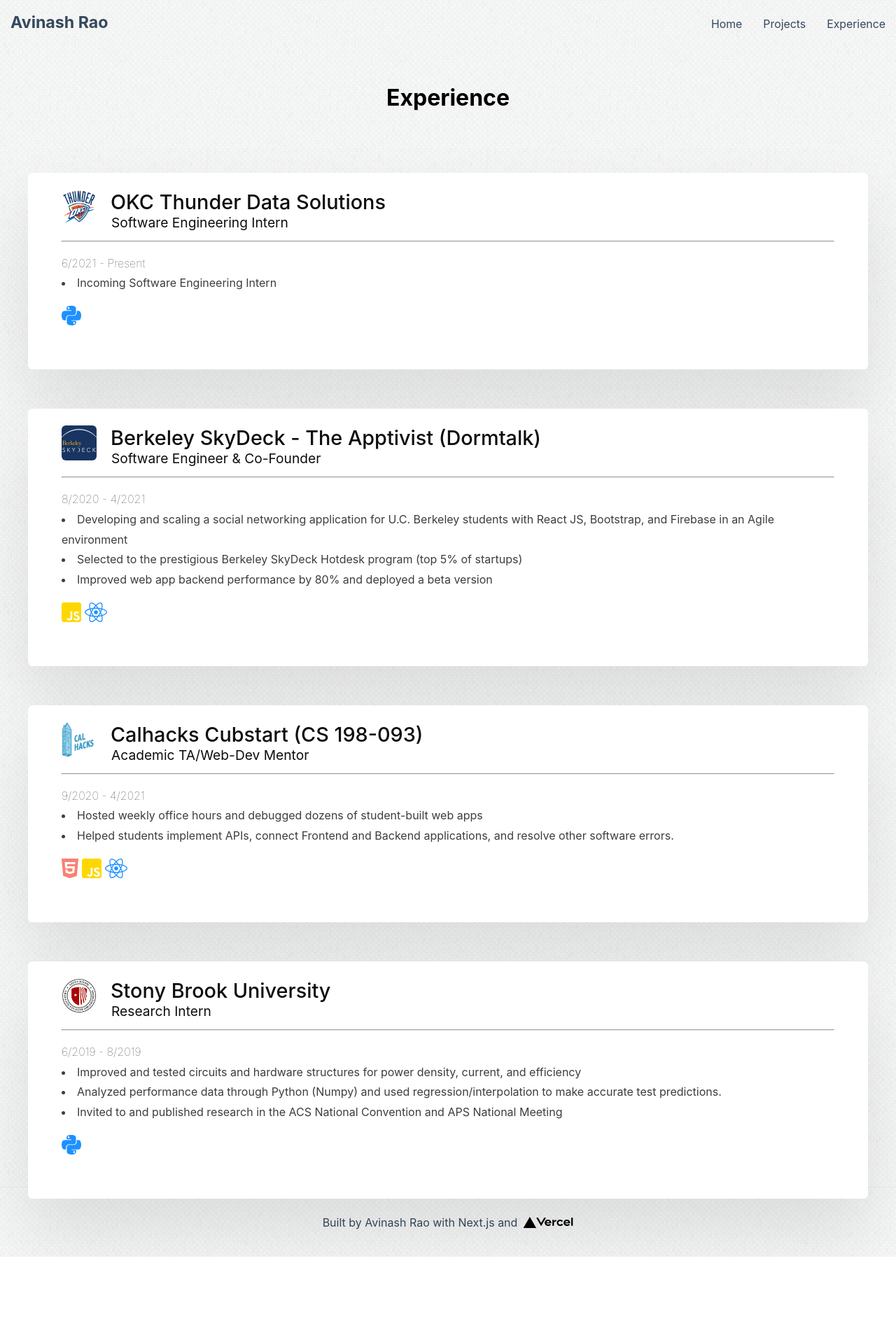
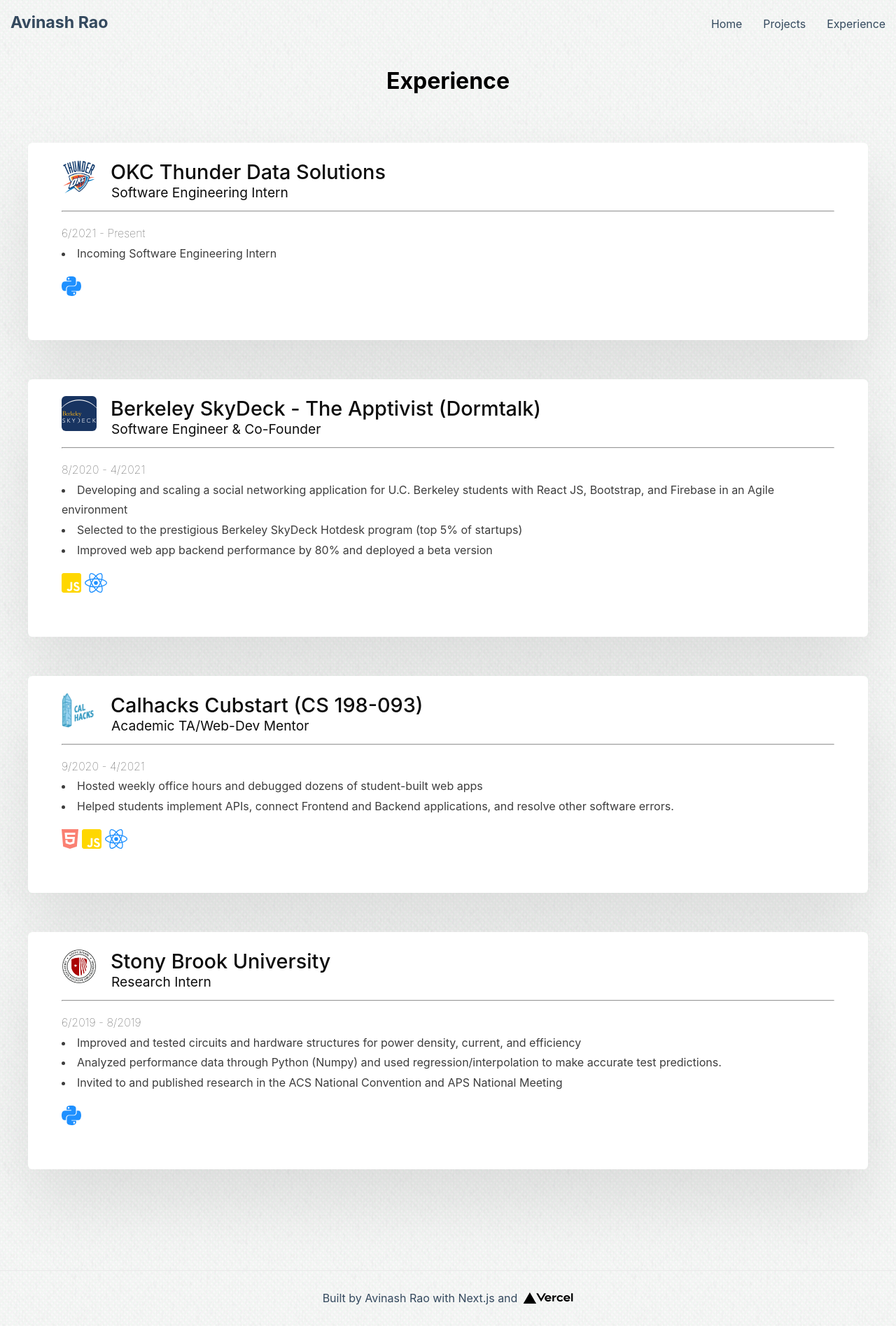
Before and after one commit to avinashrao2002/portfolio, a Next.js app in the folder portfolio/: page /experience in a window 1280 px wide. Shown: the whole page at 70% size. Before the commit the page ends 1796 px from the top, so only its background shows below. Built offline with nearby package versions, Linux system fonts and the light colour scheme.

Commit message:
Container is flex now

```diff
--- a/portfolio/components/Navbar.js
+++ b/portfolio/components/Navbar.js
@@ -8,7 +8,7 @@
         style={{
           width: "100%",
           maxWidth: "100%",
-          position: "absolute",
+          position: "relative",
           zIndex: 99,
         }}
       >
--- a/portfolio/pages/experience.js
+++ b/portfolio/pages/experience.js
@@ -13,19 +13,16 @@
         <div className={styles.container}>
           <Head>
             <title>Avinash Rao's Portfolio - Experience</title>
-            <meta name="description" content="Built With Next.js" />
+            <meta
+              name="viewport"
+              content="width=device-width, initial-scale=1.0"
+            />
             <link rel="icon" href="/favicon.ico" />
           </Head>
-          <main
-            className={styles.main}
-            style={{ position: "relative", marginTop: "60vh" }}
-          >
-            <h1 style={{ marginBottom: 0 }}>Experience</h1>
+          <main className={styles.main} style={{ position: "relative" }}>
+            <h1 style={{ marginTop: 0, paddingTop: 0 }}>Experience</h1>
             <div className={styles.grid} style={{ maxWidth: "200%" }}>
-              <div
-                className={cardStyles.grid__item}
-                style={{ width: "150vh", marginTop: 40 }}
-              >
+              <div className={cardStyles.grid__item} style={{ width: "150vh" }}>
                 <div className={cardStyles.card}>
                   <div className={cardStyles.card__content}>
                     <div style={{ paddingTop: ".5rem" }}>
@@ -379,7 +376,7 @@
             </div>
           </main>
         </div>
-        <footer className={styles.footer} style={{ marginTop: "70%" }}>
+        <footer className={styles.footer}>
           <a
             href="https://vercel.com?utm_source=create-next-app&utm_medium=default-template&utm_campaign=create-next-app"
             target="_blank"
--- a/portfolio/styles/Home.module.css
+++ b/portfolio/styles/Home.module.css
@@ -1,15 +1,13 @@
 .container {
-  min-height: 100vh;
   padding: 0 0.5rem;
   display: flex;
   flex-direction: column;
   justify-content: center;
   align-items: center;
-  height: 100vh;
 }
 
 .main {
-  padding: 5rem 0;
+  padding: 2rem 0;
   flex: 1;
   display: flex;
   flex-direction: column;
@@ -36,7 +34,7 @@
 }
 .footer {
   width: 100%;
-  height: 100px;
+  height: 10vh;
   border-top: 1px solid #eaeaea;
   display: flex;
   justify-content: center;
```
Also changed, not shown: portfolio/pages/projects.js (+5 -8 lines).
